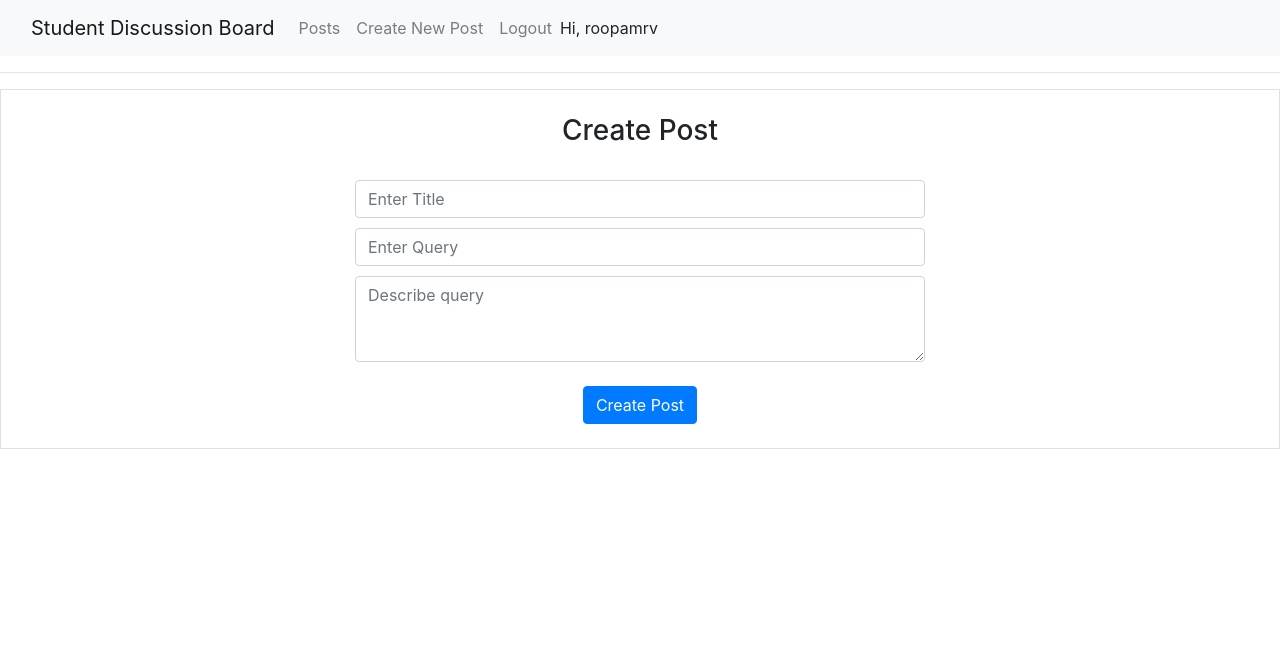
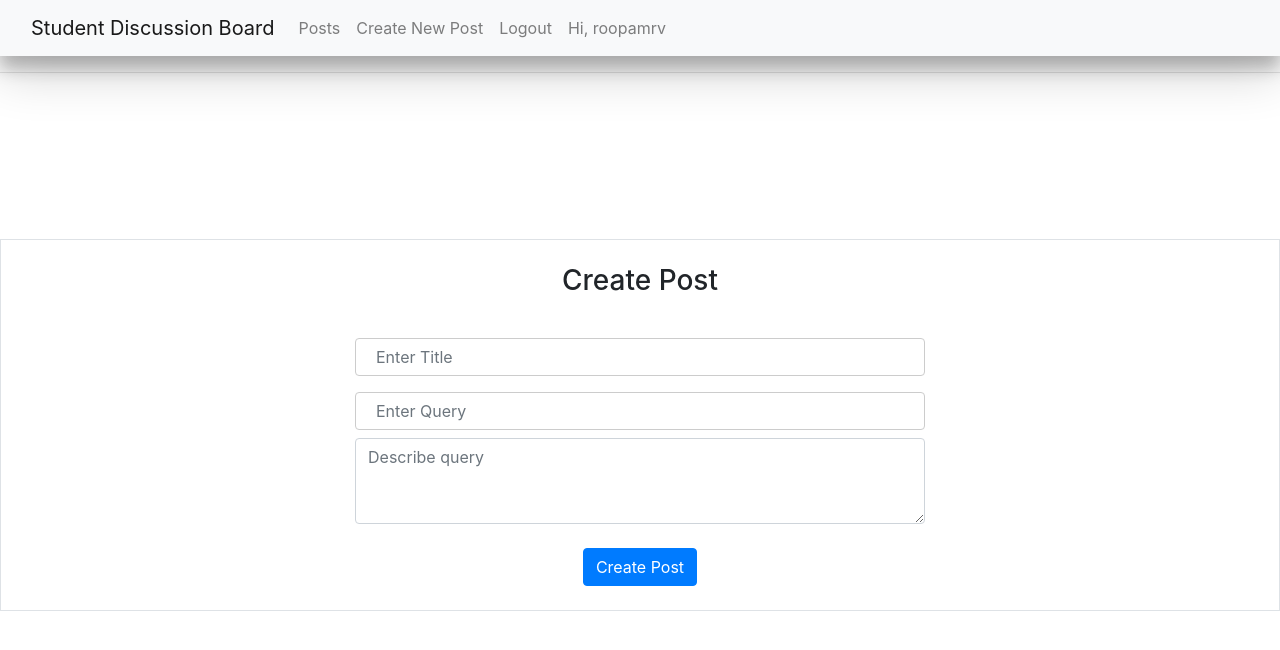
Before and after one commit to roopamrv/Student-Discussion-Board, a Flask app: page /createpost in a window 1280 px wide. Shown: the top 650 px of the page. Run offline with Flask 2, Linux system fonts and the light colour scheme; a user stored in the database is signed in; some libraries are stand-ins or nearby versions.

Commit message:
UI changes

```diff
--- a/templates/base.html
+++ b/templates/base.html
@@ -5,8 +5,14 @@
     <meta charset="UTF-8">
     <title>{% block title %} {% endblock %} - Student Discussion Board</title>
 </head>
+<style>
+		.button:hover
+		{box-shadow: 0 12px 16px 0 rgba(0,0,0,0.24),0 17px 50px 0 rgba(0,0,0,0.19);
+		}
+</style>
 <body>
-<nav class="navbar navbar-expand-lg navbar-light bg-light">
+
+<nav class="navbar navbar-expand-lg navbar-light bg-light button" >
   <div class="container-fluid">
     <a class="navbar-brand" href="/posts">Student Discussion Board</a>
     <button
@@ -20,22 +26,27 @@
     >
       <i class="fas fa-bars"></i>
     </button>
-    <div class="collapse navbar-collapse" id="navbarNav">
+    <div class="collapse navbar-collapse" id="navbarNav" >
       <ul class="navbar-nav">
         <li class="nav-item">
-          <a class="nav-link" href="/posts">Posts</a>
+          <a class="nav-link button" href="/posts">Posts</a>
         </li>
           <li class="nav-item">
-          <a class="nav-link" href="/createpost">Create New Post</a>
+          <a class="nav-link button" href="/createpost">Create New Post</a>
         </li>
           <li class="nav-item" >
-          <a class="nav-link" href="/logout">Logout</a>
+          <a class="nav-link button" href="/logout">Logout</a>
         </li>
+          <li class="nav-item" >
+              <a class="nav-link" >Hi, {{ session['username'] }}</h5></a>
+          </li>
       </ul>
-      Hi, {{ session['username'] }}
+
     </div>
   </div>
+
 </nav>
+
 
     <hr>
     <div class="content">
--- a/templates/createpost.html
+++ b/templates/createpost.html
@@ -6,8 +6,22 @@
     <meta charset="UTF-8">
     <title>Posts</title>
 </head>
+<style>
+		.button:hover
+		{box-shadow: 0 12px 16px 0 rgba(0,0,0,0.24),0 17px 50px 0 rgba(0,0,0,0.19);
+		}
+		input[type=text], select {
+		  width: 100%;
+		  padding: 12px 20px;
+		  margin: 8px 0;
+		  display: inline-block;
+		  border: 1px solid #ccc;
+		  border-radius: 4px;
+		  box-sizing: border-box;
+		}
+	</style>
 <body>
-<div align="center">
+<div align="center" style="padding-top:150px">
 		<div align="center" class="border">
 			<div class="header"><br>
 				<h3 class="word">Create Post</h3><br>
@@ -21,7 +35,7 @@
 					<input class="form-control" id="query" name="query" type="text" placeholder="Enter Query" class="textbox" required><br><br>
                         <textarea class="form-control" id="description" name="description" placeholder="Describe query" rows="3"></textarea>
                         </div><br>
-					<button type="submit" class="btn btn-primary">Create Post</button><br><br>
+					<button type="submit" class="btn btn-primary button">Create Post</button><br><br>
 					</form>
               </div>
             </div>
```
Also changed, not shown: templates/login.html (+20 -5 lines), templates/posts.html (+20 -6 lines), templates/register.html (+22 -7 lines), static/images/UTA.jpeg (added).
